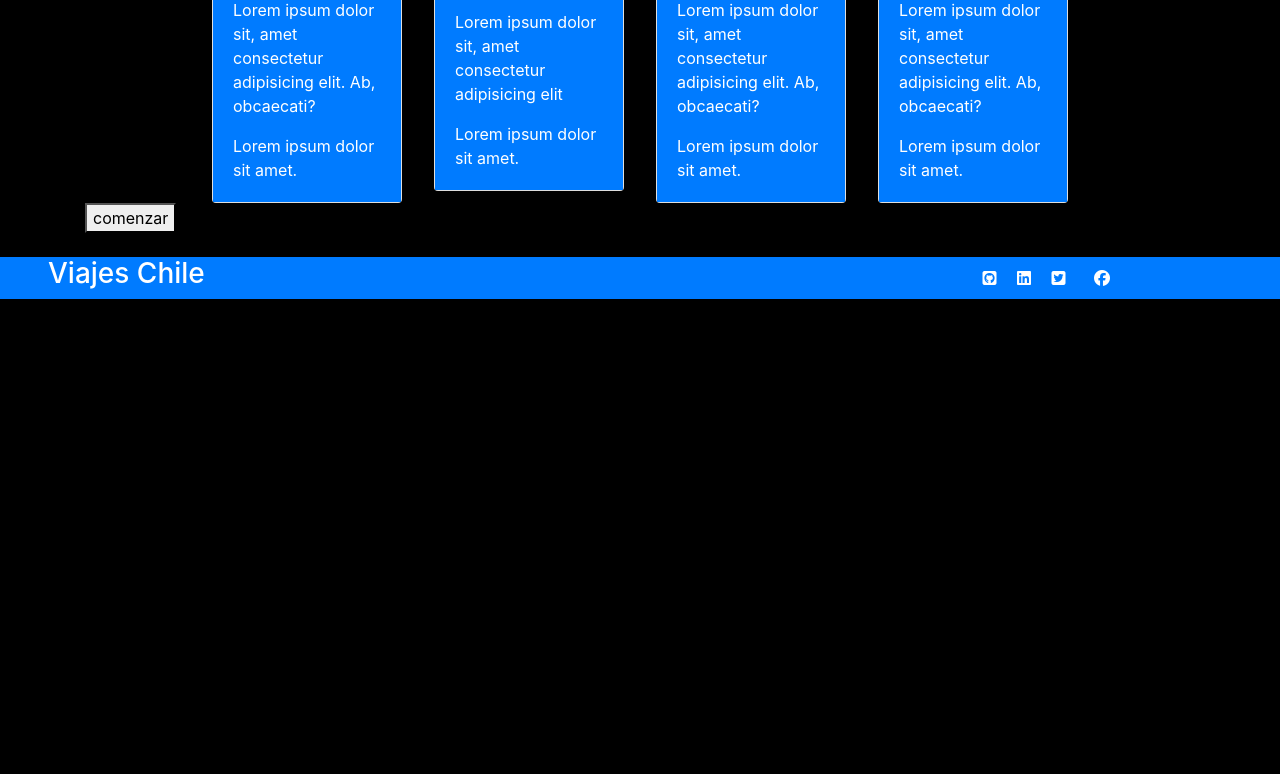
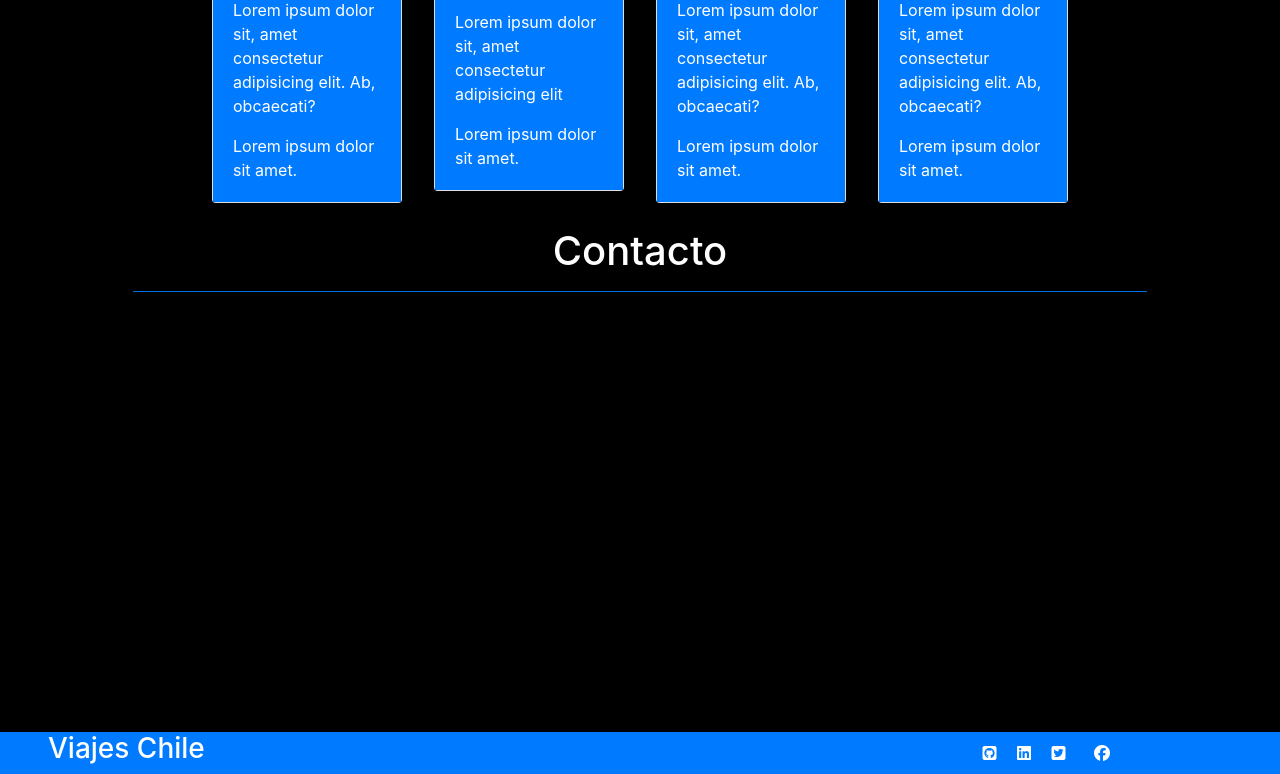
Before and after one commit to charlius/pruebaM1, a plain HTML site: page index.html in a window 1280 px wide. Shown: the part 1828-2602 px from the top of the page. Before the commit the page ends 2127 px from the top, so only its background shows below. Drawn offline with nearby package versions, Linux system fonts and the light colour scheme; a script that the page names is missing.

Commit message:
agregando typeform

```diff
--- a/index.html
+++ b/index.html
@@ -165,9 +165,16 @@
     </section>
 
     <!--seccion de contacto-->
-    <section id="contacto" class="container">
+    <section id="contacto" class=" text-white container">
+        <div class="text-center mt-4">
+            <h1 class="">Contacto</h1>
+        </div>
+
+        <hr class=" mx-5 bg-primary">
         <div id="typeform">
-            <button>comenzar</button>
+            <div data-tf-widget="TItYcPy3" data-tf-iframe-props="title=Registration Form" data-tf-medium="snippet" style="width:100%;height:400px;"></div>
+            <script src="//embed.typeform.com/next/embed.js"></script>
+
         </div>
     </section>
 
```
